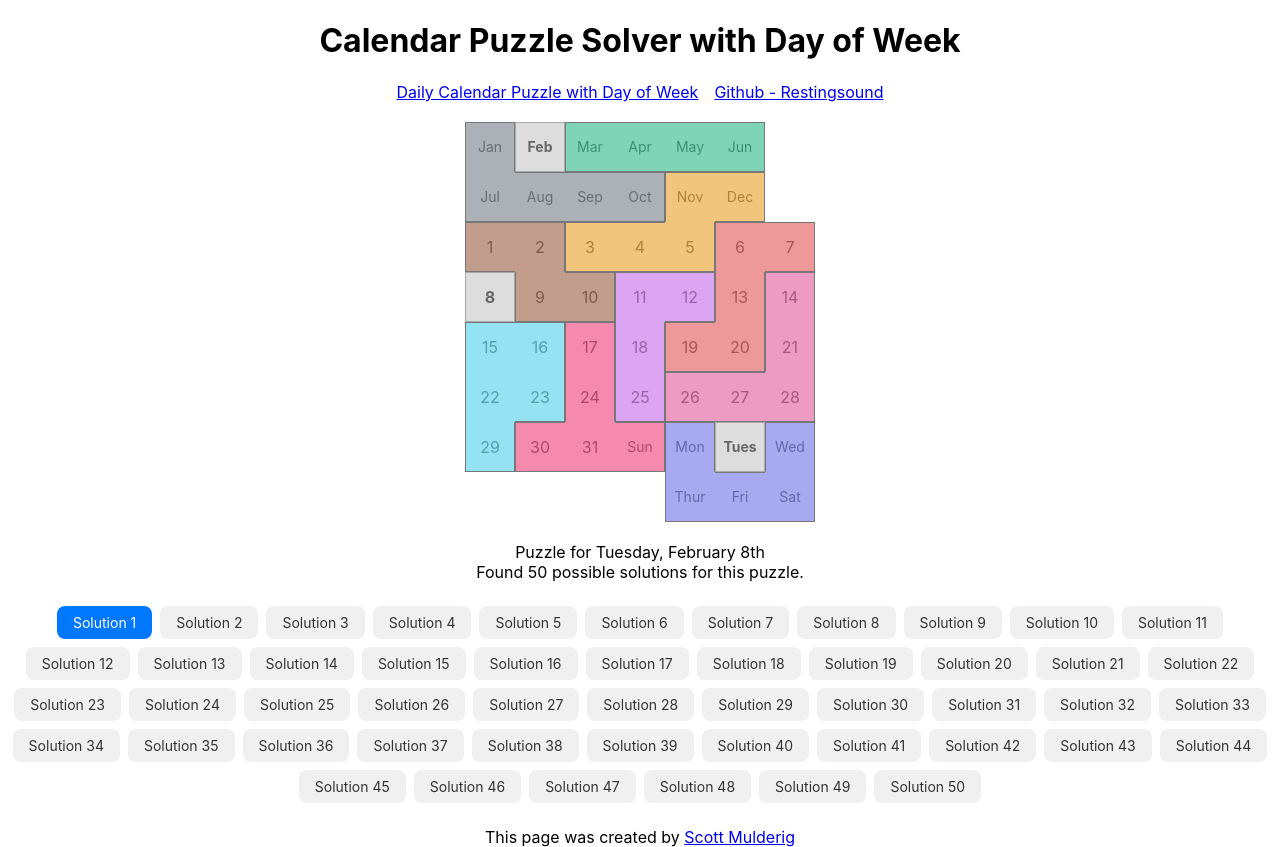
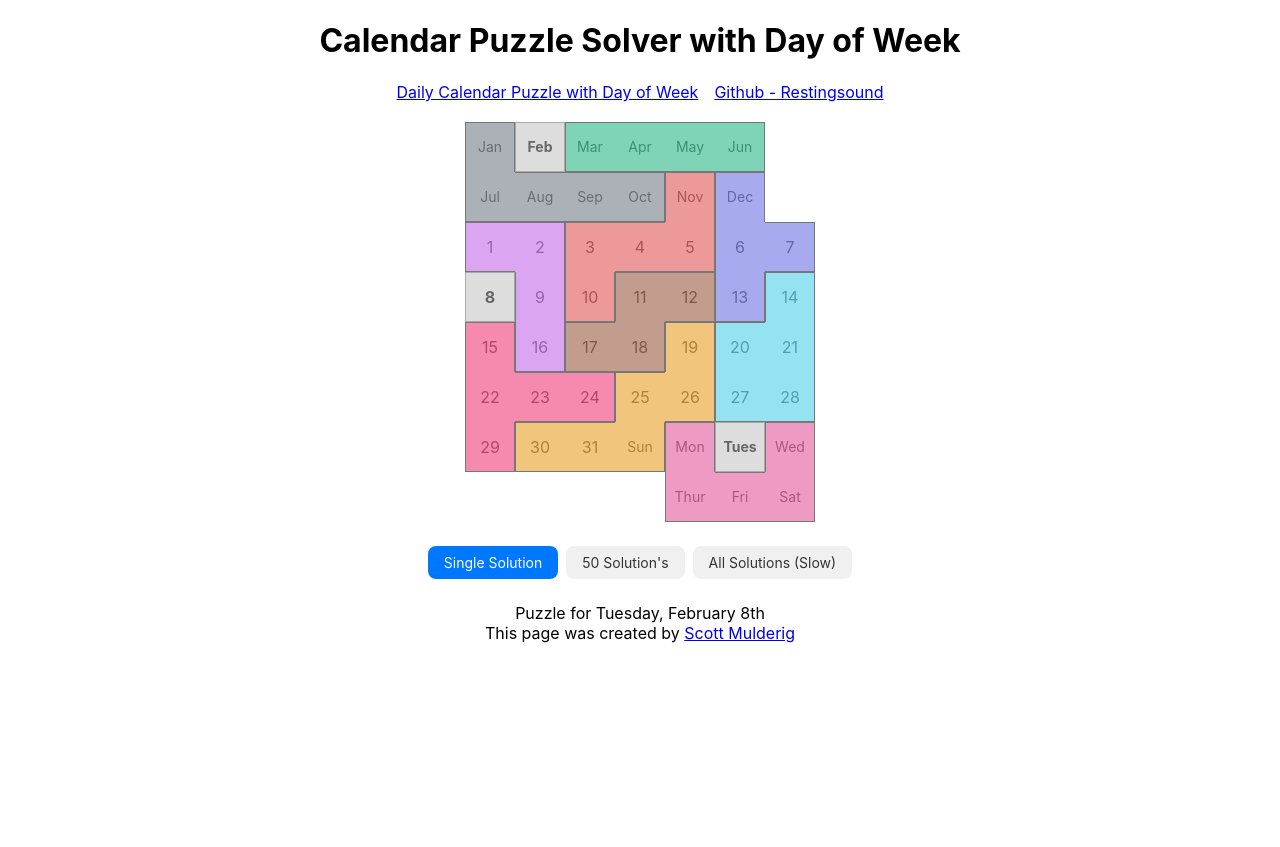
Before and after one commit to Restingsound/calendar-puzzle-solver, a React (Create React App) app: page / in a window 1280 px wide. After the commit the page ends 800 px from the top, so only its background shows below. Built offline with nearby package versions, Linux system fonts and the light colour scheme.

Commit message:
added solution amount selector, added testSolver, added alternate pieces

```diff
--- a/package.json
+++ b/package.json
@@ -10,7 +10,6 @@
     "react": "^17.0.2",
     "react-dom": "^17.0.2",
     "react-scripts": "4.0.3",
-    "typescript": "^4.3.4",
     "web-vitals": "^1.0.1"
   },
   "scripts": {
@@ -42,6 +41,8 @@
   "devDependencies": {
     "@types/lodash": "^4.14.170",
     "@types/react": "^17.0.11",
-    "gh-pages": "^3.2.3"
+    "gh-pages": "^3.2.3",
+    "ts-node": "^10.5.0",
+    "typescript": "^4.5.5"
   }
 }
--- a/src/App.tsx
+++ b/src/App.tsx
@@ -9,6 +9,7 @@ import {
   puzzle,
   solve,
 } from "./solver";
+import { testSolver } from "./testSolver";
 
 class Calendar extends React.PureComponent<{
   month: number;
@@ -221,10 +222,16 @@ type AppState = {
   dayName: number; // 0 - 6
   solutions: { index: number; shapeRotation: number }[][];
   index: number;
+  solutionCount: number;
 };
 
 export default class App extends React.PureComponent<{}, AppState> {
-  solve = (month: number, day: number, dayName: number) => {
+  solve = (
+    month: number,
+    day: number,
+    dayName: number,
+    solutionCount: number
+  ) => {
     const board = puzzle.map((row) => row.split(""));
     board[Math.floor(month / 6)][month % 6] = "x";
     board[Math.floor((day - 1) / 7) + 2][(day - 1) % 7] = "x";
@@ -232,7 +239,7 @@ export default class App extends React.PureComponent<{}, AppState> {
       board[6][3 + dayName] = "x";
     }
     board[7][dayName] = "x";
-    return solve(board);
+    return solve(board, solutionCount);
   };
 
   state: AppState = {
@@ -242,9 +249,11 @@ export default class App extends React.PureComponent<{}, AppState> {
     solutions: this.solve(
       new Date().getMonth(),
       new Date().getDate(),
-      new Date().getDay()
+      new Date().getDay(),
+      1
     ),
     index: 0,
+    solutionCount: 1,
   };
 
   handleChange = ({
@@ -260,8 +269,19 @@ export default class App extends React.PureComponent<{}, AppState> {
       month,
       day,
       dayName,
-      solutions: this.solve(month, day, dayName),
+      solutions: this.solve(month, day, dayName, this.state.solutionCount),
       index: 0,
+    });
+
+  solCountChange = (solutionCount: number) =>
+    this.setState({
+      solutionCount: solutionCount,
+      solutions: this.solve(
+        this.state.month,
+        this.state.day,
+        this.state.dayName,
+        solutionCount
+      ),
     });
 
   longMonthNames = [
@@ -304,7 +324,10 @@ export default class App extends React.PureComponent<{}, AppState> {
   };
 
   render() {
-    const { month, day, dayName, solutions, index } = this.state;
+    if (false) {
+      testSolver();
+    }
+    const { month, day, dayName, solutions, index, solutionCount } = this.state;
     return (
       <div className="App">
         <h1>Calendar Puzzle Solver with Day of Week</h1>
@@ -328,14 +351,42 @@ export default class App extends React.PureComponent<{}, AppState> {
           />
           {solutions[index] && <SolutionView solution={solutions[index]} />}
         </div>
+
+        <div className="Solutions">
+          <div
+            className={`SolutionItem ${solutionCount === 1 ? "selected" : ""}`}
+            onClick={() => this.solCountChange(1)}
+          >
+            Single Solution
+          </div>
+          <div
+            className={`SolutionItem ${solutionCount === 50 ? "selected" : ""}`}
+            onClick={() => this.solCountChange(50)}
+          >
+            50 Solution's
+          </div>
+          <div
+            className={`SolutionItem ${solutionCount === 0 ? "selected" : ""}`}
+            onClick={() => this.solCountChange(0)}
+          >
+            All Solutions (Slow)
+          </div>
+        </div>
         <div>
           Puzzle for {this.longDayNames[dayName]}, {this.longMonthNames[month]}{" "}
           {day}
           {this.nth(day)}
           <br />
-          Found {solutions.length} possible solutions for this puzzle.
+          {solutionCount === 0 ? (
+            <div>
+              {" "}
+              Found all {solutions.length} possible solutions for this puzzle.
+            </div>
+          ) : (
+            <div></div>
+          )}
         </div>
-        {solutions.length > 0 ? (
+        {solutions.length > 1 ? (
           <div className="Solutions">
             {solutions?.map((solution, i) => (
               <div
@@ -348,7 +399,7 @@ export default class App extends React.PureComponent<{}, AppState> {
             ))}
           </div>
         ) : (
-          <div>No Solutions Found</div>
+          <div></div>
         )}
         <div>
           This page was created by{" "}
--- a/src/solver.ts
+++ b/src/solver.ts
@@ -14,16 +14,30 @@ export const puzzle = [
 export const ROWS = puzzle.length;
 export const COLS = puzzle[0].length;
 
-// 10
+// 10 pieces
+// export const items = [
+//   ["x...", "xxxx"],
+//   ["x..", "xxx", "..x"],
+//   ["..xx", "xxx."],
+//   ["xxxx"],
+//   [".xx", "xxx"],
+//   ["xxx", "x.x"],
+//   ["x..", "xxx"],
+//   ["x..", "x..", "xxx"],
+//   ["x..", "xxx", "x.."],
+//   ["xx.", ".xx"],
+// ];
+
+// 10 alternate pieces
 export const items = [
   ["x...", "xxxx"],
   ["x..", "xxx", "..x"],
-  ["..xx", "xxx."],
+  ["...x", "..xx", "xxx."],
   ["xxxx"],
   [".xx", "xxx"],
-  ["xxx", "x.x"],
+  [".x.", "xxx"],
   ["x..", "xxx"],
-  ["x..", "x..", "xxx"],
+  ["x.x", "xxx"],
   ["x..", "xxx", "x.."],
   ["xx.", ".xx"],
 ];
@@ -89,7 +103,7 @@ export const firstXCols = itemMasks.map((masks) =>
   masks.map((mask) => mask[0].indexOf("x"))
 );
 
-export function solve(board: string[][]) {
+export function solve(board: string[][], solutionCount: number) {
   //console.log("board: " + board);
   const ret: { index: number; shapeRotation: number }[][] = [];
   const solution: ({ index: number; shapeRotation: number } | null)[] =
@@ -158,7 +172,7 @@ export function solve(board: string[][]) {
    */
   const findSolutions: any = (index: number) => {
     //count += 1;
-    if (ret.length > 49) {
+    if (solutionCount !== 0 && ret.length > solutionCount - 1) {
       return false;
     }
     const row = Math.floor(index / COLS);
--- /dev/null
+++ b/src/testSolver.ts
@@ -0,0 +1,37 @@
+import { solve, puzzle } from "./solver";
+
+export function testSolver() {
+  const buildBoard = (month: number, day: number, dayName: number) => {
+    const board = puzzle.map((row: String) => row.split(""));
+    board[Math.floor(month / 6)][month % 6] = "x";
+    board[Math.floor((day - 1) / 7) + 2][(day - 1) % 7] = "x";
+    if (dayName < 4) {
+      board[6][3 + dayName] = "x";
+    }
+    board[7][dayName] = "x";
+    return solve(board, 1);
+  };
+
+  let solutions = null;
+  let solutionCount = 0;
+
+  for (let m = 0; m < 12; m++) {
+    for (let dw = 0; dw < 7; dw++) {
+      for (let d = 1; d < 32; d++) {
+        solutions = buildBoard(m, d, dw);
+
+        if (solutions !== null) {
+          solutionCount += 1;
+          console.log("Solved");
+        }
+      }
+    }
+  }
+  if (solutionCount === 2604) {
+    console.log("Puzzle is Solveable");
+  } else {
+    console.log("Puzzle Doesn't Work");
+  }
+
+  return null;
+}
```
Also changed, not shown: 1 other file (tests, documents, lock files or other folders).
